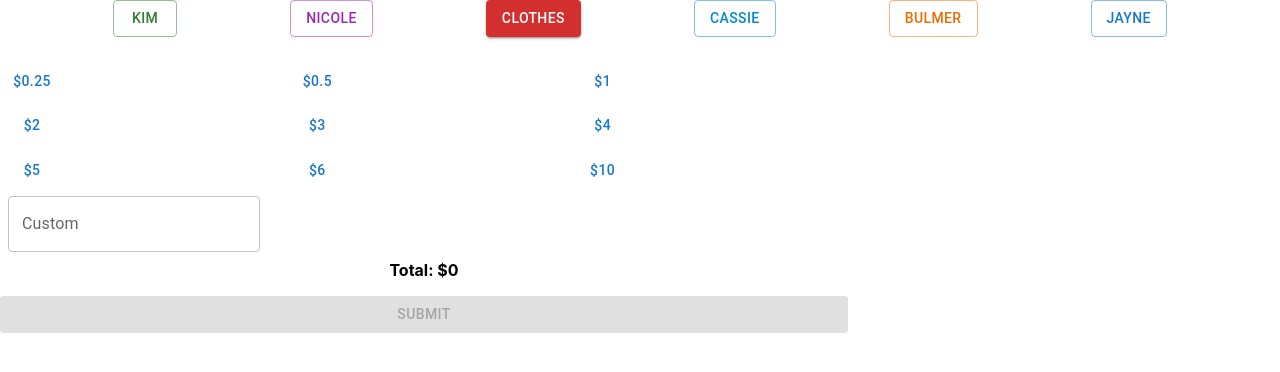
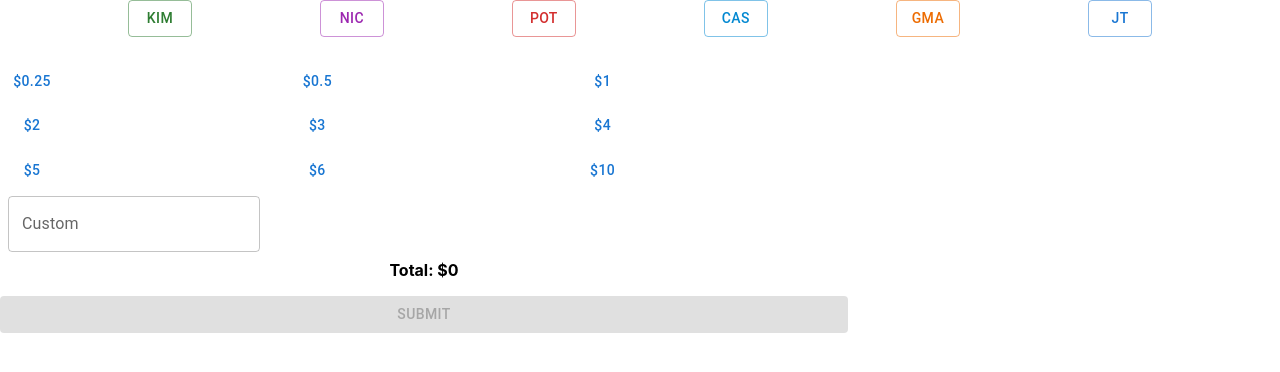
Before and after one commit to turnerd18/garage-sale-pos, a React (Create React App) app: page / in a window 1280 px wide. Shown: the top 372 px of the page. Built offline with nearby package versions, Linux system fonts and the light colour scheme.

Commit message:
Prevent double clicks

```diff
--- a/src/App.js
+++ b/src/App.js
@@ -19,11 +19,11 @@ var formatter = new Intl.NumberFormat('en-US', {
 
 const bucketColorMap = {
   'Kim': 'success',
-  'Nicole': 'secondary',
-  'Clothes': 'error',
-  'Cassie': 'info',
-  'Bulmer': 'warning',
-  'Jayne': 'primary'
+  'NIC': 'secondary',
+  'POT': 'error',
+  'Cas': 'info',
+  'Gma': 'warning',
+  'JT': 'primary'
 }
 
 
@@ -31,6 +31,7 @@ export default function App() {
   const [currentBucket, setBucket] = React.useState('Clothes')
   const [items, setItems] = React.useState([])
   const [customValue, setCustomValue] = React.useState('')
+  const [isSubmitting, setIsSubmitting] = React.useState(false)
 
   const presetAmounts = [0.25, 0.5, 1, 2, 3, 4, 5, 6, 10]
 
@@ -55,6 +56,7 @@ export default function App() {
 
   const submitTransaction = async () => {
     try {
+      setIsSubmitting(true)
       await fetch('https://us-central1-dtdevel-garge-sale-pos.cloudfunctions.net/appendRow', {
         method: 'POST',
         headers: {
@@ -65,6 +67,8 @@ export default function App() {
       })
     } catch {
       return
+    } finally {
+      setIsSubmitting(false)
     }
 
     setItems([])
@@ -129,7 +133,7 @@ export default function App() {
             <Button
               variant="contained"
               color='primary'
-              disabled={!items.length}
+              disabled={!items.length || isSubmitting}
               onClick={submitTransaction}>
               Submit
             </Button>
```
